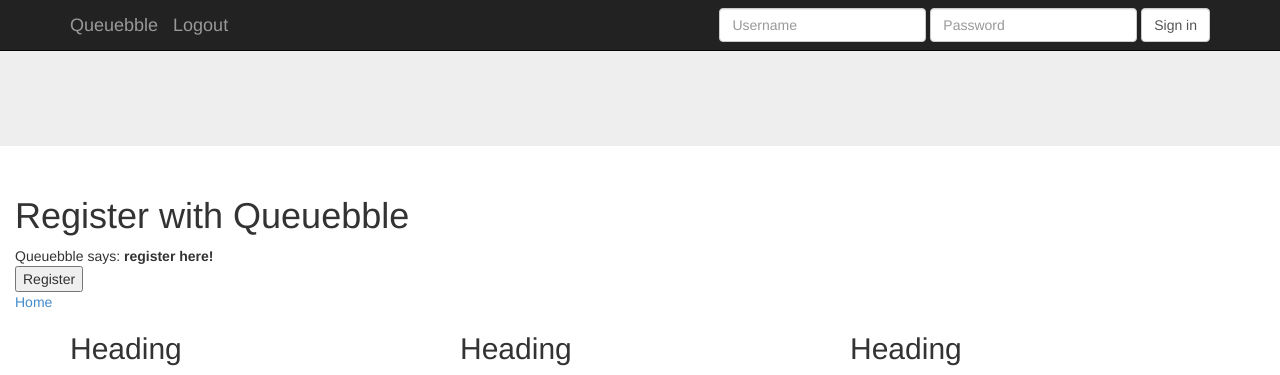
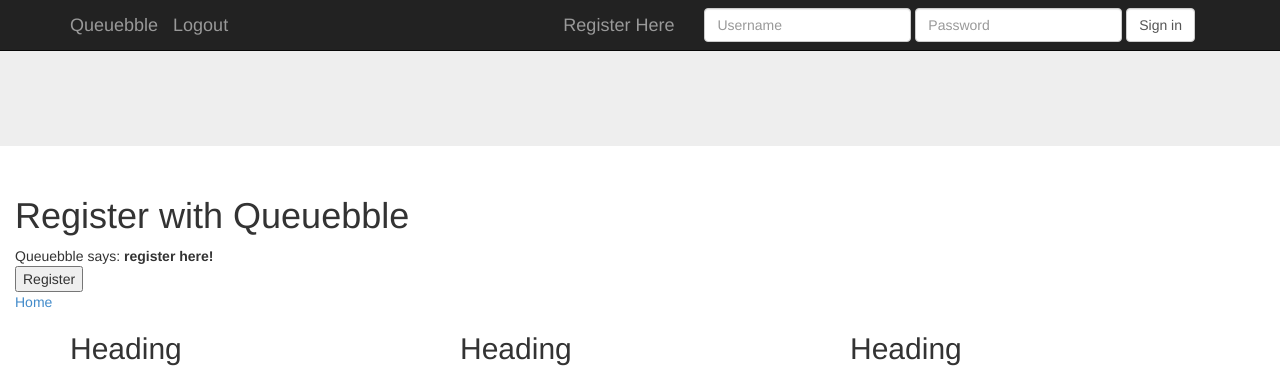
Before and after one commit to tatemandel/Queueueuebble, a Django app: template queueuebble/queue/templates/queue/register.html in a window 1280 px wide. Shown: the top 375 px of the page. Run offline with Django 3.2, Linux system fonts and the light colour scheme; the template is opened without the code that fills it, so the values that code supplies are empty; parts of the project's set-up code (start-up, migrations or seed data) failed here and were passed over; some libraries are stand-ins or nearby versions.

Commit message:
register in navbar

```diff
--- a/queueuebble/queue/templates/base.html
+++ b/queueuebble/queue/templates/base.html
@@ -41,7 +41,7 @@
                         <span class="icon-bar"></span>
                     </button>
                     <a class="navbar-brand" href="#">Queuebble</a>
-                    <a class="navbar-brand" href="/logout/">Logout</a>
+                    <a class="navbar-brand navbar-right" href="/logout/">Logout</a>
                 </div>
                 <div class="navbar-collapse collapse">
                     <form id="login_form" class="navbar-form navbar-right" role="form" method="post" action="/login/">
@@ -57,6 +57,7 @@
                         {% endif %}
                         <button type="submit" value="submit" class="form-control">Sign in</button>
                     </form>
+                    <a class="navbar-brand navbar-right" href="/register/">Register Here</a>
                 </div><!--/.navbar-collapse -->
             </div>
         </div>
--- a/queueuebble/queue/templates/queue/index.html
+++ b/queueuebble/queue/templates/queue/index.html
@@ -8,7 +8,6 @@
 <a href="/dashboard/">My Dashboard</a><br/>
 {% else %}
 <h1>Queuebble says... hello, world!</h1>
-<a href="/register/">Register Here</a><br/>
 {% endif %}
 
 {% endblock %}
```
